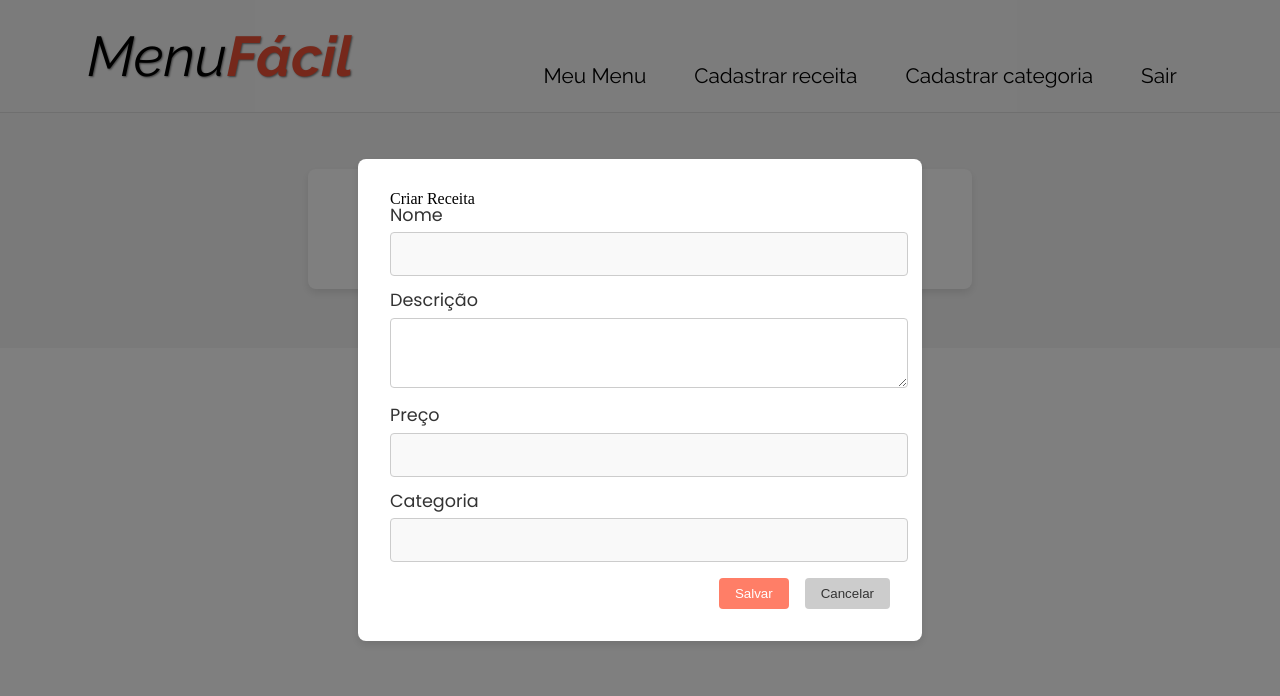
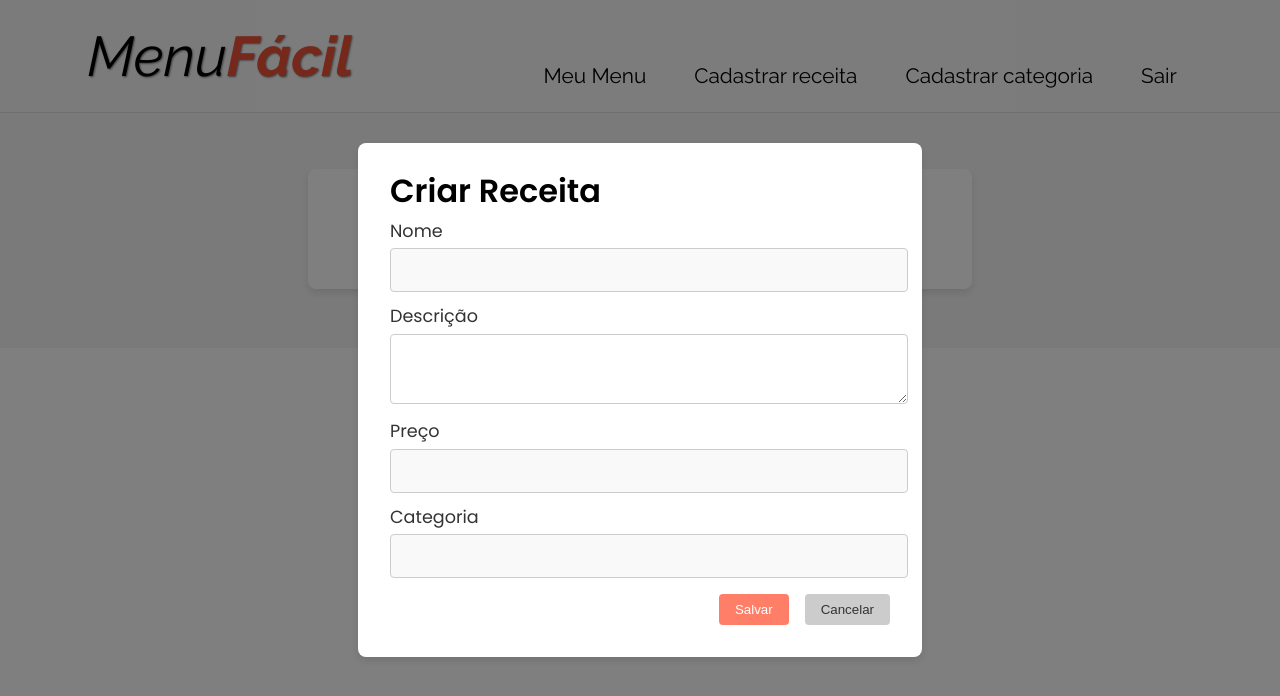
Before and after one commit to Vinicius-Guerra/MenuFacil, a React (Vite) app in the folder frontend/: page /restaurants/profile in a window 1280 px wide. Both pictures are taken after a click on the item "Adicionar Receita". Shown: the top 696 px of the page. Built offline with nearby package versions, Linux system fonts and the light colour scheme.

Commit message:
Alter and added logs

```diff
--- a/frontend/src/components/ForWhin/index.jsx
+++ b/frontend/src/components/ForWhin/index.jsx
@@ -5,7 +5,7 @@ import style from "./style.module.scss";
 
 export const ForWhin = () => {
     return (
-        <section className={style.forWhin}>
+        <section id="forWhin" className={style.forWhin}>
             <h2 className={style.title}>Para quem somos?</h2>
             <ul className={style.cardContainer}>
                 <li className={style.card}>
--- a/frontend/src/components/ModalDinamic/index.jsx
+++ b/frontend/src/components/ModalDinamic/index.jsx
@@ -84,7 +84,7 @@ export const ModalDinamic = ({ setVisibleModal, modalType, defaultValues, onSubm
     return (
         <div className={style.modalBackground}>
             <div className={style.modalContainer}>
-                <h2>{getTitle()}</h2>
+                <h2 className={style.titleModal}>{getTitle()}</h2>
                 <form onSubmit={handleSubmit(submit)}>
                     {renderFormFields()}
                     <div className={style.formActions}>
--- a/frontend/src/components/ModalDinamic/style.module.scss
+++ b/frontend/src/components/ModalDinamic/style.module.scss
@@ -81,3 +81,9 @@ button[type="button"] {
     background: #ccc;
     color: #333;
 }
+
+.titleModal {
+    font-family: 'Poppins', sans-serif;
+    font-size: 2rem;
+    font-weight: bold;
+}
--- a/frontend/src/providers/RecipeContext.jsx
+++ b/frontend/src/providers/RecipeContext.jsx
@@ -20,22 +20,30 @@ export const RecipeProvider = ({ children }) => {
             const { data } = await menuAPI.get("/recipes", authHeader);
             setRecipes(data);
         } catch (error) {
-            console.error("Error creating recipe:", error);
-            if (error.response && error.response.status === 409) {
-                toast.error("Receita já existe ou conflito de dados.");
-            } else {
-                toast.error("Erro ao criar receita. Tente novamente.");
-            }
+            toast.error("Erro ao carregar receitas.");
         }
     };
 
     const addRecipe = async (recipe) => {
+        // Converter price para número
+        const formattedRecipe = {
+            ...recipe,
+            price: Number(recipe.price)
+        };
+
+        console.log("Enviando receita para criação:", formattedRecipe);
+
         try {
-            const { data } = await menuAPI.post("/recipes", recipe, authHeader);
+            const { data } = await menuAPI.post("/recipes", formattedRecipe, authHeader);
             setRecipes([...recipes, data]);
             toast.success("Receita adicionada com sucesso!");
         } catch (error) {
-            toast.error("Não foi possível adicionar a receita.");
+            console.error("Erro ao adicionar receita:", error);
+            if (error.response && error.response.status === 409) {
+                toast.error("Receita já existe ou conflito de dados.");
+            } else {
+                toast.error("Não foi possível adicionar a receita.");
+            }
         }
     };
 
```
Also changed, not shown: frontend/src/providers/RestaurantContext.jsx (+0 -9 lines).
